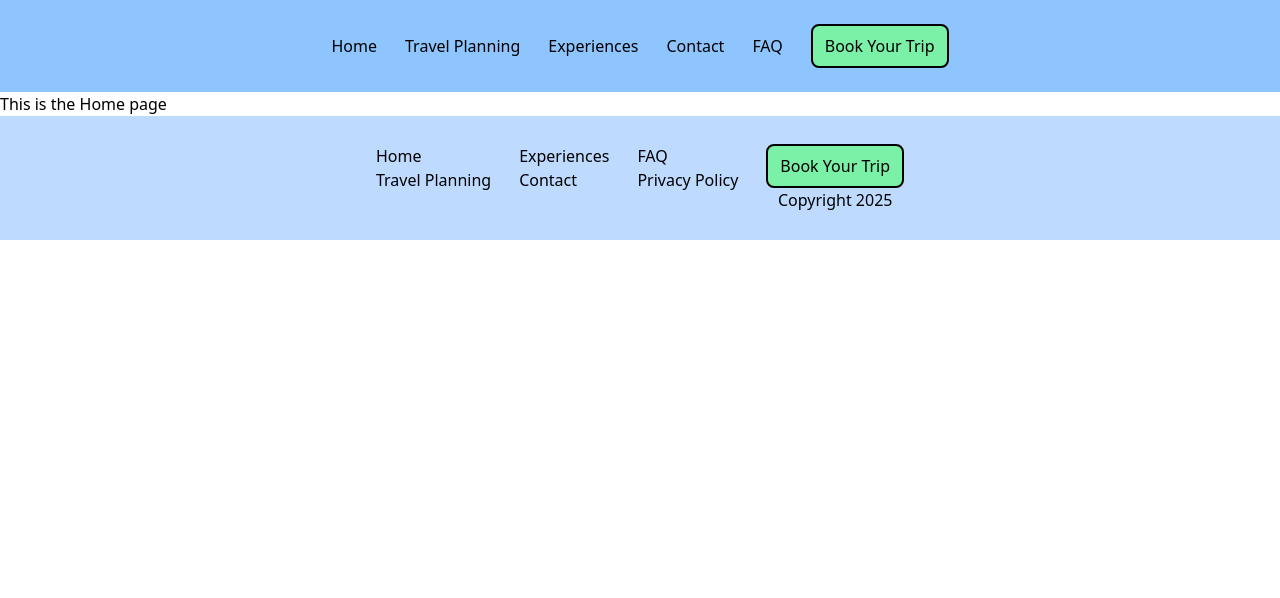
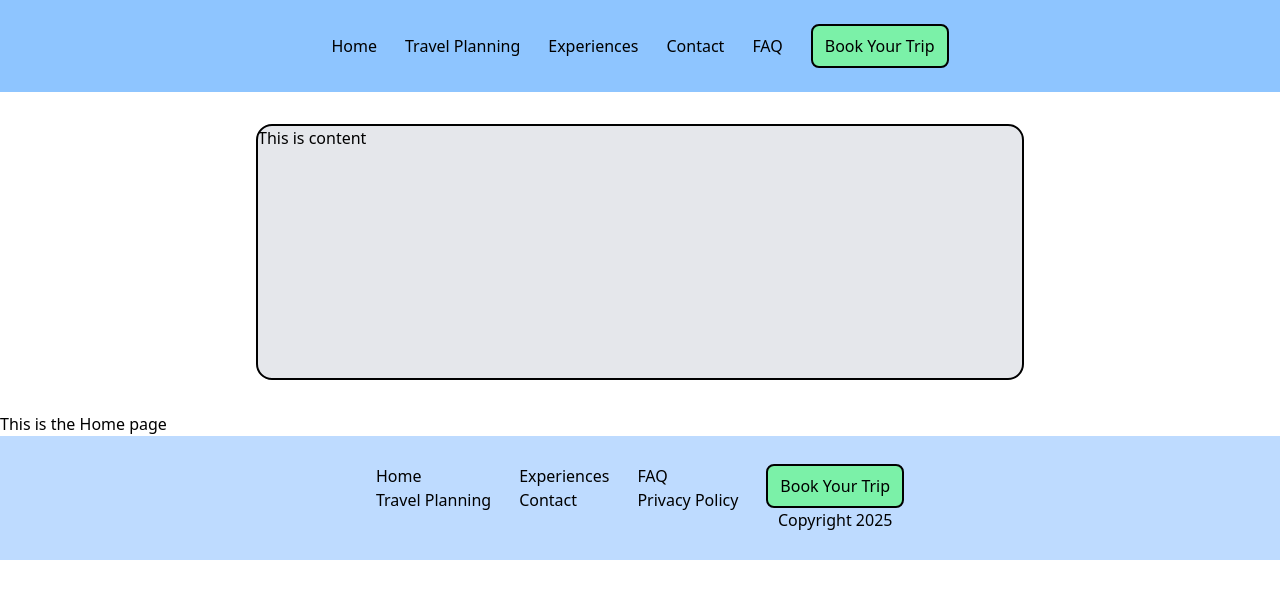
Before and after one commit to ks9927/ux-class-tahini, a React (Vite) app in the folder ux-class/: page / in a window 1280 px wide. Shown: the top 598 px of the page. Built offline with nearby package versions, Linux system fonts and the light colour scheme.

Commit message:
add div for image carousel

```diff
--- /dev/null
+++ b/ux-class/src/Components/ImageCarousel.jsx
@@ -0,0 +1,10 @@
+
+
+export default function ImageCarousel() {
+    return(
+        <div className="border-black border-solid  border-2 rounded-2xl
+         bg-gray-200 mt-8 mb-8 place-self-center w-3xl h-64">
+            <p>This is content</p>
+        </div>
+    )
+}
--- a/ux-class/src/Pages/Home.jsx
+++ b/ux-class/src/Pages/Home.jsx
@@ -1,5 +1,10 @@
+import ImageCarousel from "../Components/ImageCarousel"
+
 export default function Home() {
     return(
+        <div className="flex flex-col">
+         <ImageCarousel />
         <h1>This is the Home page</h1>
+        </div>
     )
 }
```
